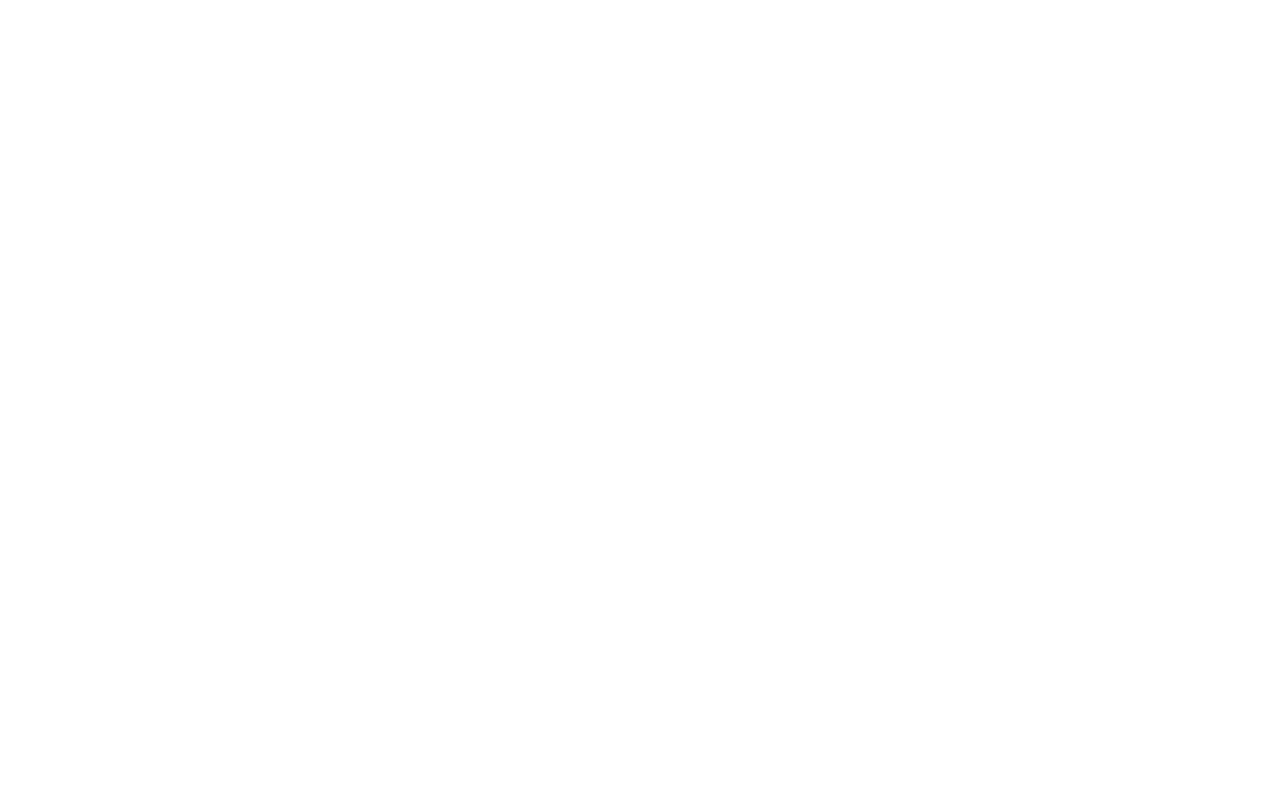
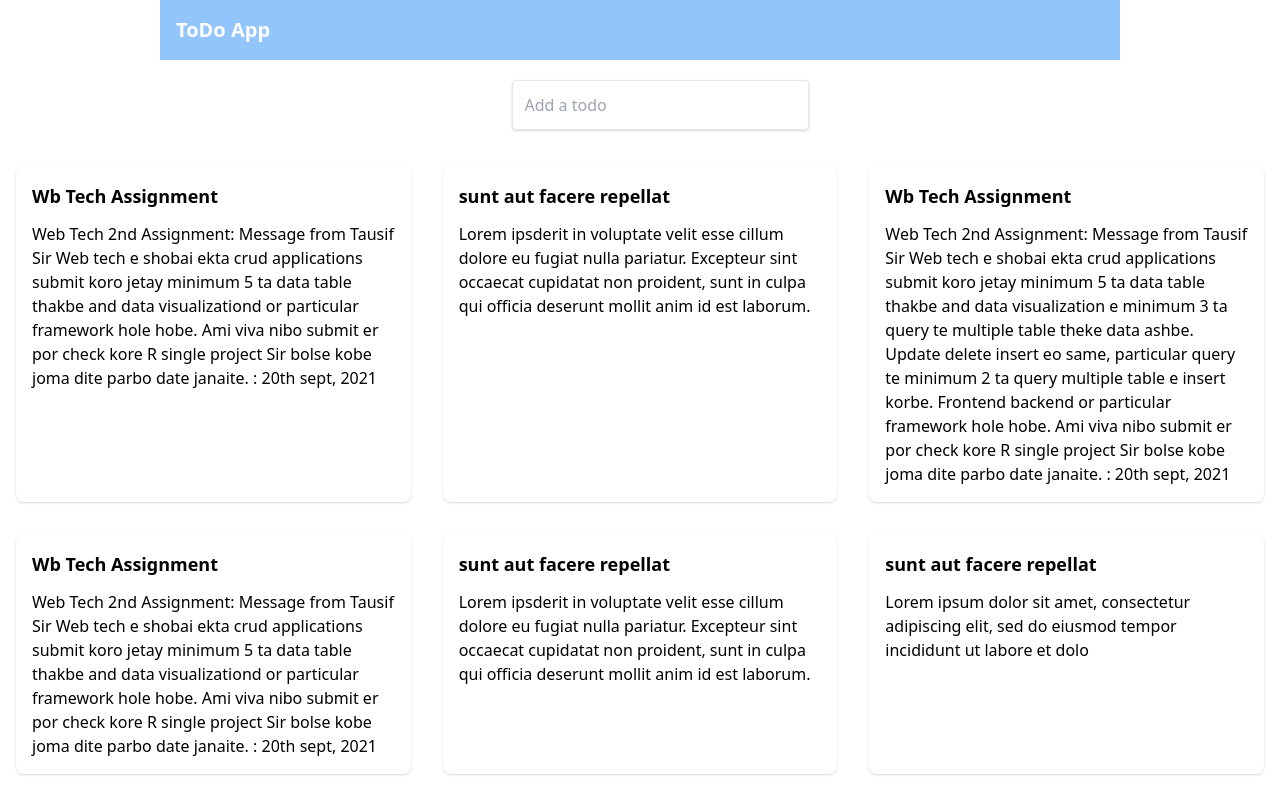
Before and after one commit to jspw/simple-todo, a React (Create React App) app: page / in a window 1280 px wide. Shown: the top 800 px of the page. Built offline with nearby package versions, Linux system fonts and the light colour scheme.

Commit message:
todo list added

```diff
--- /dev/null
+++ b/src/components/AddTodo/AddTodo.jsx
@@ -0,0 +1,47 @@
+import { useState } from "react";
+
+export default function AddTodo() {
+  // create a modal using tailwindcss
+
+  const [flag, setFlag] = useState(false);
+
+  const showModal = () => {
+    setFlag(true);
+  };
+
+  if (flag) {
+    return (
+      <div className="flex absolute center justify-center m-10 w-auto">
+        <div className="p-4 rounded-lg shadow-lg bg-white space-y-4">
+          <div className="flex flex-row justify-between space-x-4">
+            <div>Add ToDo</div>
+            <div className="cursor-pointer" onClick={() => setFlag(false)}>
+              x
+            </div>
+          </div>
+          <form className="flex flex-col center space-y-4">
+            <input
+              type="text"
+              className="p-3 m-5 max-w-xl border appearance-none rounded shadow focus:shadow-outline focus:border-blue-300 focus:outline-none"
+              placeholder="username"
+            />
+            <button className="bg-blue-500 text-white p-2 rounded-lg">
+              Add
+            </button>
+          </form>
+        </div>
+      </div>
+    );
+  } else
+    return (
+      <div>
+        <form>
+          <input
+            onClick={showModal}
+            className="p-3 m-5 max-w-xl border appearance-none rounded shadow w-full focus:shadow-outline focus:border-blue-300 focus:outline-none"
+            placeholder="Add a todo"
+          />
+        </form>
+      </div>
+    );
+}
--- /dev/null
+++ b/src/components/Home/Home.jsx
@@ -0,0 +1,12 @@
+import AddTodo from "../AddTodo/AddTodo";
+import NavBar from "../Navbar/NavBar";
+import ToDos from "../Todos/Todos";
+
+export default function Home() {
+  return (
+    <div className="container mx-auto flex flex-col items-center">
+      <AddTodo />
+      <ToDos />
+    </div>
+  );
+}
--- /dev/null
+++ b/src/components/Navbar/NavBar.jsx
@@ -0,0 +1,11 @@
+function NavBar() {
+  return (
+    <div className=" bg-blue-300 mx-40">
+      <a href="/">
+        <p className="text-xl text-white p-4 font-bold">ToDo App</p>
+      </a>
+    </div>
+  );
+}
+
+export default NavBar;
--- /dev/null
+++ b/src/components/Todo/Todo.jsx
@@ -0,0 +1,15 @@
+function Todo({ username, email, title, detail, isCompleted, date }) {
+  function handleClick() {}
+
+  return (
+    <div
+      onClick={handleClick}
+      className="p-4 m-4 space-y-3 bg-white shadow border-gray-600 rounded-lg hover:shadow-lg hover:border-black cursor-pointer"
+    >
+      <h3 className="text-lg font-semibold">{title}</h3>
+      <p>{detail}</p>
+    </div>
+  );
+}
+
+export default Todo;
--- /dev/null
+++ b/src/components/Todos/Todos.jsx
@@ -0,0 +1,20 @@
+import { todoList } from "../../utils/store";
+import Todo from "../Todo/Todo";
+
+export default function ToDos() {
+  const toDos = todoList;
+
+  return (
+    <div className="grid grid-cols-1 md:grid-cols-3 sm:grid-cols-2">
+      {toDos.map((todo) => (
+        <Todo
+          id={todo.id}
+          title={todo.title}
+          detail={todo.detail}
+          date={todo.date}
+          isCompleted={todo.isCompleted}
+        />
+      ))}
+    </div>
+  );
+}
--- a/src/container/App.jsx
+++ b/src/container/App.jsx
@@ -1,7 +1,16 @@
 import React from "react";
+import AddTodo from "../components/AddTodo/AddTodo.jsx";
+import Home from "../components/Home/Home.jsx";
+import NavBar from "../components/Navbar/NavBar.jsx";
+import ToDos from "../components/Todos/Todos.jsx";
 
 function App() {
-  return <React.Fragment></React.Fragment>;
+  return (
+    <React.Fragment>
+      <NavBar />
+      <Home />
+    </React.Fragment>
+  );
 }
 
 export default App;
--- /dev/null
+++ b/src/utils/store.js
@@ -0,0 +1,100 @@
+export const user = [
+  {
+    id: 1,
+    username: "",
+    email: "",
+  },
+  {
+    id: 2,
+    username: "",
+    email: "",
+  },
+  {
+    id: 3,
+    username: "",
+    email: "",
+  },
+  {
+    id: 4,
+    username: "",
+    email: "",
+  },
+];
+
+export const todoList = [
+  {
+    userId: 1,
+    id: 1,
+    title: "Wb Tech Assignment",
+    completed: false,
+    detail:
+      "Web Tech 2nd Assignment:  Message from Tausif Sir Web tech e shobai ekta crud applications submit koro jetay minimum 5 ta data table thakbe and data visualizationd or particular framework hole hobe. Ami viva nibo submit er por check kore R single project  Sir bolse kobe joma dite parbo date janaite. : 20th sept, 2021",
+
+    date: new Date(),
+  },
+  {
+    userId: 2,
+    id: 2,
+    title: "sunt aut facere repellat",
+    completed: false,
+    detail:
+      "Lorem ipsderit in voluptate velit esse cillum dolore eu fugiat nulla pariatur. Excepteur sint occaecat cupidatat non proident, sunt in culpa qui officia deserunt mollit anim id est laborum.",
+    date: new Date(),
+  },
+  {
+    userId: 1,
+    id: 1,
+    title: "Wb Tech Assignment",
+    completed: false,
+    detail:
+      "Web Tech 2nd Assignment:  Message from Tausif Sir Web tech e shobai ekta crud applications submit koro jetay minimum 5 ta data table thakbe and data visualization e minimum 3 ta query te multiple table theke data ashbe. Update delete insert eo same,  particular query te minimum 2 ta query multiple table e insert korbe. Frontend backend or particular framework hole hobe. Ami viva nibo submit er por check kore R single project  Sir bolse kobe joma dite parbo date janaite. : 20th sept, 2021",
+
+    date: new Date(),
+  },
+  {
+    userId: 1,
+    id: 1,
+    title: "Wb Tech Assignment",
+    completed: false,
+    detail:
+      "Web Tech 2nd Assignment:  Message from Tausif Sir Web tech e shobai ekta crud applications submit koro jetay minimum 5 ta data table thakbe and data visualizationd or particular framework hole hobe. Ami viva nibo submit er por check kore R single project  Sir bolse kobe joma dite parbo date janaite. : 20th sept, 2021",
+
+    date: new Date(),
+  },
+  {
+    userId: 2,
+    id: 2,
+    title: "sunt aut facere repellat",
+    completed: false,
+    detail:
+      "Lorem ipsderit in voluptate velit esse cillum dolore eu fugiat nulla pariatur. Excepteur sint occaecat cupidatat non proident, sunt in culpa qui officia deserunt mollit anim id est laborum.",
+    date: new Date(),
+  },
+  {
+    userId: 2,
+    id: 2,
+    title: "sunt aut facere repellat",
+    completed: false,
+    detail:
+      "Lorem ipsum dolor sit amet, consectetur adipiscing elit, sed do eiusmod tempor incididunt ut labore et dolo",
+    date: new Date(),
+  },
+  {
+    userId: 2,
+    id: 2,
+    title: "sunt aut facere repellat",
+    completed: false,
+    detail:
+      "Lorem ipsderit in voluptate velit esse cillum dolore eu fugiat nulla pariatur. Excepteur sint occaecat cupidatat non proident, sunt in culpa qui officia deserunt mollit anim id est laborum.",
+    date: new Date(),
+  },
+  {
+    userId: 2,
+    id: 2,
+    title: "sunt aut facere repellat",
+    completed: false,
+    detail:
+      "Lorem ipsum dolor sit amet, consectetur adipiscing elit, sed do eiusmod tempor incididunt ut labore et dolo",
+    date: new Date(),
+  },
+];
```
Also changed, not shown: 1 other file (tests, documents, lock files or other folders).
